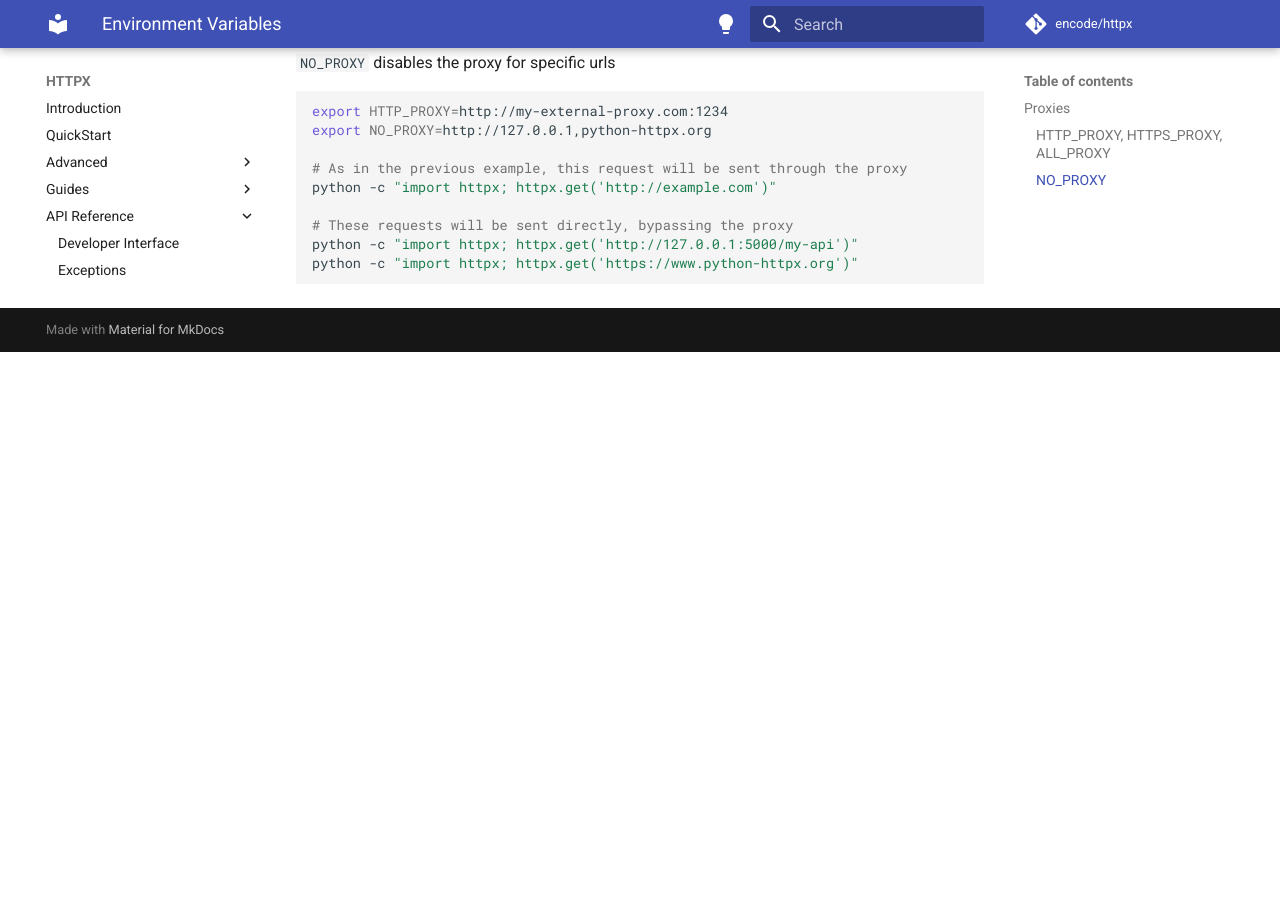
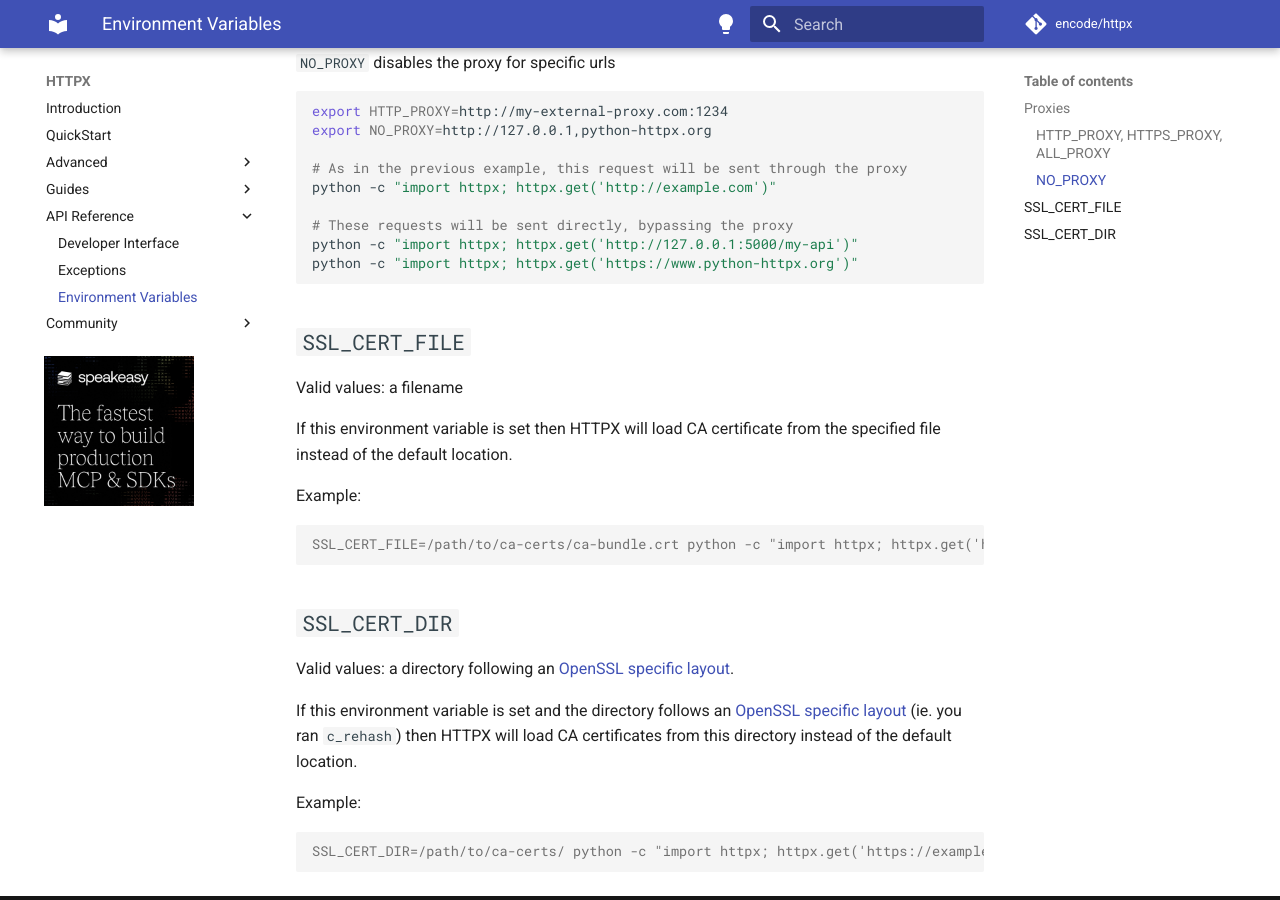
Before and after one commit to CarolinaBentrescas/httpx2, an MkDocs documentation site: the page built from docs/environment_variables.md, in a window 1280 px wide and 900 px high, scrolled down 1043 px. Built offline with MkDocs 1.6.1 and Material for MkDocs 9.7.7, drawn with Linux system fonts in a browser that asks for light colours; comment, search, counter and statistics services are not loaded; before the commit the page ends 1395 px from its top, so only the background shows below that.

Commit message:
Documentation for SSL_CERT_FILE and SSL_CERT_DIR (#3579)
Co-authored-by: Kim Christie <tom@tomchristie.com>

````diff
--- a/docs/environment_variables.md
+++ b/docs/environment_variables.md
@@ -51,3 +51,29 @@ python -c "import httpx; httpx.get('http://example.com')"
 python -c "import httpx; httpx.get('http://127.0.0.1:5000/my-api')"
 python -c "import httpx; httpx.get('https://www.python-httpx.org')"
 ```
+
+## `SSL_CERT_FILE`
+
+Valid values: a filename
+
+If this environment variable is set then HTTPX will load
+CA certificate from the specified file instead of the default
+location.
+
+Example:
+
+```console
+SSL_CERT_FILE=/path/to/ca-certs/ca-bundle.crt python -c "import httpx; httpx.get('https://example.com')"
+```
+
+## `SSL_CERT_DIR`
+
+Valid values: a directory following an [OpenSSL specific layout](https://www.openssl.org/docs/manmaster/man3/SSL_CTX_load_verify_locations.html).
+
+If this environment variable is set and the directory follows an [OpenSSL specific layout](https://www.openssl.org/docs/manmaster/man3/SSL_CTX_load_verify_locations.html) (ie. you ran `c_rehash`) then HTTPX will load CA certificates from this directory instead of the default location.
+
+Example:
+
+```console
+SSL_CERT_DIR=/path/to/ca-certs/ python -c "import httpx; httpx.get('https://example.com')"
+```
````
Also changed, not shown: docs/advanced/ssl.md (+1 -13 lines).
